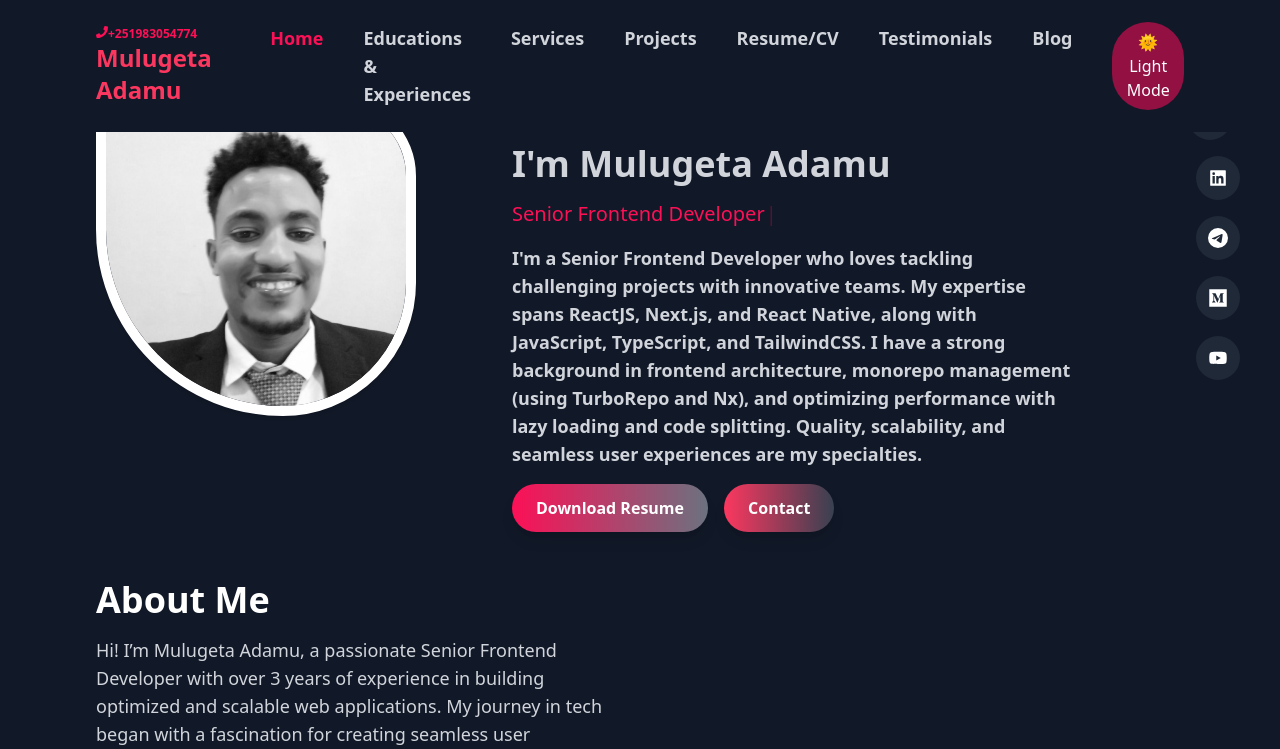
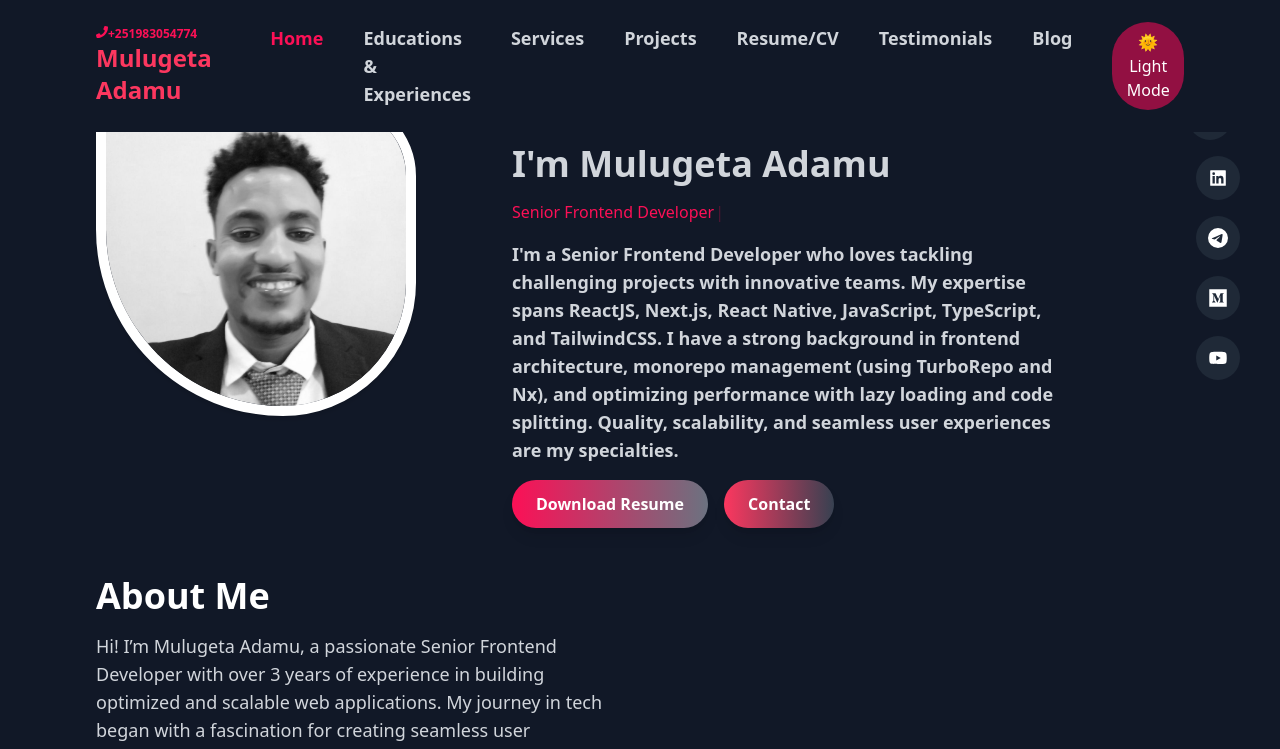
Before and after one commit to Mulugeta-sPublishedProjects/my-personal-website, a Next.js app: page / in a window 1280 px wide. Shown: the top 749 px of the page. Built offline with nearby package versions, Linux system fonts and the light colour scheme.

Commit message:
fix: fix performance
fix performance

```diff
--- a/src/app/components/home.tsx
+++ b/src/app/components/home.tsx
@@ -14,7 +14,7 @@ export default function Greeting() {
         initial={{ opacity: 0, y: -50 }}
         animate={{ opacity: 1, y: 0 }}
         transition={{ duration: 1.5 }}
-        className="w-full mx-8 flex flex-col md:flex-row items-start gap-24 "
+        className="w-full mx-8 flex flex-col md:flex-row items-start gap-24"
       >
         {/* Left: Image Section */}
         <motion.div
@@ -28,30 +28,28 @@ export default function Greeting() {
             alt="Profile"
             width={350}
             height={350}
-            className="shadow-md transition-transform hover:scale-105 w-72 h-72 sm:w-64 sm:h-64 md:w-80 md:h-80 rounded-lg object-cover"
             style={{
               filter: "grayscale(100%)",
               borderRadius: "10% 30% 50% 70%",
               border: "10px solid #fff",
             }}
+            loading="lazy"
+            className="shadow-md transition-transform hover:scale-105 w-72 h-72 sm:w-64 sm:h-64 md:w-80 md:h-80 rounded-lg object-cover grayscale border-10 border-white"
           />
         </motion.div>
 
         {/* Center: Greeting Text Section */}
         <div className="flex-1 flex flex-col items-start space-y-4 px-4 md:px-0">
           <h1 className="text-lg sm:text-xl md:text-2xl font-bold text-black dark:text-white hover:text-primary-500">
-            Hey there!{" "}
-            <span className="wave" aria-label="waving hand emoji, greeting">
-              👋🏻
-            </span>
+            Hey there! <span className="wave">👋🏻</span>
           </h1>
 
           <h2 className="text-2xl sm:text-3xl md:text-4xl mt-1 text-gray-700 dark:text-gray-300 font-bold">
             I&apos;m Mulugeta Adamu
           </h2>
 
-          <div className="text-base sm:text-lg md:text-xl mt-2 text-gray-600 dark:text-gray-400">
-            <span className="text-primary-500">
+          {/* Simplified Typewriter */}
+          <div className="w-64 md:w-72 lg:w-80 text-primary-500">
             <Typewriter
               options={{
                 strings: [
@@ -65,32 +63,31 @@ export default function Greeting() {
                 loop: true,
               }}
             />
-            </span>
           </div>
 
-          <p className="text-sm sm:text-base md:text-lg mt-2 text-gray-900 font-semibold dark:text-gray-300 leading-relaxed">
+          <div className="text-gray-900 dark:text-gray-300 text-base md:text-lg font-semibold leading-relaxed mt-2 font-sans">
             I&apos;m a Senior Frontend Developer who loves tackling challenging
             projects with innovative teams. My expertise spans{" "}
-            <span className="font-semibold">ReactJS</span>,{" "}
-            <span className="font-semibold">Next.js</span>, and{" "}
-            <span className="font-semibold">React Native</span>, along with{" "}
-            <span className="font-semibold">JavaScript</span>,{" "}
-            <span className="font-semibold">TypeScript</span>, and{" "}
-            <span className="font-semibold">TailwindCSS</span>. I have a strong
+            <strong className="font-bold">ReactJS</strong>,{" "}
+            <strong className="font-bold">Next.js</strong>,{" "}
+            <strong className="font-bold">React Native</strong>,{" "}
+            <strong className="font-bold">JavaScript</strong>,{" "}
+            <strong className="font-bold">TypeScript</strong>, and{" "}
+            <strong className="font-bold">TailwindCSS</strong>. I have a strong
             background in{" "}
-            <span className="font-semibold">frontend architecture</span>,{" "}
-            <span className="font-semibold">monorepo management</span> (using{" "}
-            <span className="font-semibold">TurboRepo</span> and{" "}
-            <span className="font-semibold">Nx</span>), and optimizing
-            performance with <span className="font-semibold">lazy loading</span>{" "}
-            and <span className="font-semibold">code splitting</span>. Quality,
+            <strong className="font-bold">frontend architecture</strong>,{" "}
+            <strong className="font-bold">monorepo management</strong> (using{" "}
+            <strong className="font-bold">TurboRepo</strong> and{" "}
+            <strong className="font-bold">Nx</strong>), and optimizing
+            performance with <strong className="font-bold">lazy loading</strong>{" "}
+            and <strong className="font-bold">code splitting</strong>. Quality,
             scalability, and seamless user experiences are my specialties.
-          </p>
+          </div>
 
           {/* Button Group */}
           <div className="flex mt-4 space-x-4">
             <a
-              href="/resume.pdf" // Update with actual resume file path
+              href="/resume.pdf"
               download
               aria-label="Download Resume"
               className="bg-gradient-to-r from-primary-500 to-gray-500 text-white font-semibold py-2 px-4 sm:py-3 sm:px-6 rounded-full shadow-lg transition-all duration-200 ease-in-out hover:from-primary-600 hover:to-indigo-600 focus:outline-none focus:ring-2 focus:ring-offset-2 focus:ring-indigo-500"
--- a/src/app/globals.css
+++ b/src/app/globals.css
@@ -1,26 +1,23 @@
-@import url("https://fonts.googleapis.com/css2?family=Raleway:wght@500&display=swap");
 @tailwind base;
 @tailwind components;
 @tailwind utilities;
+
 @layer utilities {
+  /* Slide In Animation (using scaleX to avoid layout shift) */
   @keyframes slideIn {
     from {
-      width: 0;
+      transform: scaleX(0);
     }
     to {
-      width: 100%;
+      transform: scaleX(1);
     }
   }
   .animate-slideIn {
     animation: slideIn 0.3s ease-out forwards;
-  }
+    transform-origin: left; /* Ensure scaling from the left */
   }
 
-@layer utilities {
-  .animate-scale {
-    animation: scale 1.5s ease-in-out infinite;
-  }
-
+  /* Scale Animation */
   @keyframes scale {
     0%,
     100% {
@@ -30,12 +27,11 @@
       transform: scale(1.1);
     }
   }
+  .animate-scale {
+    animation: scale 1.5s ease-in-out infinite;
   }
-@layer utilities {
-  .animate-spin-slow {
-    animation: spin 3s linear infinite;
-  }
-}
+
+  /* Slow Spin Animation */
   @keyframes spin-slow {
     from {
       transform: rotate(0deg);
@@ -44,12 +40,17 @@
       transform: rotate(360deg);
     }
   }
-
   .animate-spin-slow {
     animation: spin-slow 2s linear infinite;
   }
-/* global.css */
+
   .rounded-custom {
     border-radius: 10% 30% 50% 70%;
     border: 10px solid #fff;
   }
+  .static-cursor {
+    display: inline-block;
+    opacity: 1;
+    animation: none;
+  }
+}
--- a/src/app/layout.tsx
+++ b/src/app/layout.tsx
@@ -1,4 +1,3 @@
-// app/layout.tsx
 import type { Metadata } from "next";
 import localFont from "next/font/local";
 import "./globals.css";
@@ -7,16 +6,18 @@ import Footer from "./components/footer";
 import RootWrapper from "./shared/root-wrapper";
 import Transition from "./shared/top-nav-transition";
 
-// Font configuration
+// Font configuration with font-display swap to reduce CLS
 const geistSans = localFont({
   src: "./fonts/GeistVF.woff",
   variable: "--font-geist-sans",
   weight: "100 900",
+  display: "swap", // Enables font-display swap
 });
 const geistMono = localFont({
   src: "./fonts/GeistMonoVF.woff",
   variable: "--font-geist-mono",
   weight: "100 900",
+  display: "swap",
 });
 
 export const metadata: Metadata = {
@@ -24,7 +25,6 @@ export const metadata: Metadata = {
   description: "My Portfolio",
 };
 
-// Root Layout
 export default function RootLayout({
   children,
 }: Readonly<{
@@ -41,7 +41,6 @@ export default function RootLayout({
             <main className="px-4 md:px-8 lg:px-16 flex-grow min-h-screen my-24">
               {children}
             </main>
-
             <Footer />
           </Transition>
         </RootWrapper>
--- a/src/app/shared/loader.tsx
+++ b/src/app/shared/loader.tsx
@@ -3,83 +3,38 @@ import React from "react";
 
 export const Splash = () => {
   return (
-    <div className="h-[50vh] w-full flex items-center justify-center mt-[20%] relative">
+    <div className="h-[50vh] w-full flex items-center justify-center mt-[20%]">
       <svg
         xmlns="http://www.w3.org/2000/svg"
-        viewBox="0 0 100 100"
-        preserveAspectRatio="xMidYMid"
-        className="w-24 h-24 sm:w-32 sm:h-32 md:w-40 md:h-40 lg:w-48 lg:h-48"
-        style={{
-          shapeRendering: "auto",
-          display: "block",
-        }}
+        viewBox="0 0 50 50"
+        className="w-16 h-16 text-primary-500"
       >
-        {/* Defining Gradients */}
-        <defs>
-          <linearGradient
-            id="outerGradient"
-            x1="0%"
-            y1="0%"
-            x2="100%"
-            y2="100%"
-          >
-            <stop offset="0%" stopColor="#FF5D87" />
-            <stop offset="100%" stopColor="#8c28af" />
-          </linearGradient>
-          <linearGradient
-            id="innerGradient"
-            x1="0%"
-            y1="0%"
-            x2="100%"
-            y2="100%"
-          >
-            <stop offset="0%" stopColor="#3b55a3" />
-            <stop offset="100%" stopColor="#145baf" />
-          </linearGradient>
-        </defs>
-
-        <g>
         <circle
-            strokeLinecap="round"
+          cx="25"
+          cy="25"
+          r="20"
           fill="none"
-            strokeDasharray="50.26548245743669 50.26548245743669"
-            stroke="url(#outerGradient)"
-            strokeWidth="8"
-            r="32"
-            cy="50"
-            cx="50"
+          stroke="currentColor"
+          strokeWidth="4"
+          strokeDasharray="100"
+          strokeDashoffset="0"
         >
           <animateTransform
-              values="0 50 50;360 50 50"
-              keyTimes="0;1"
+            attributeName="transform"
+            type="rotate"
+            from="0 25 25"
+            to="360 25 25"
+            dur="1s"
             repeatCount="indefinite"
+          />
+          <animate
+            attributeName="strokeDashoffset"
+            from="0"
+            to="100"
             dur="1s"
-              type="rotate"
-              attributeName="transform"
+            repeatCount="indefinite"
           />
         </circle>
-
-          <circle
-            strokeLinecap="round"
-            fill="none"
-            strokeDashoffset="36.12831551628262"
-            strokeDasharray="36.12831551628262 36.12831551628262"
-            stroke="url(#innerGradient)"
-            strokeWidth="8"
-            r="23"
-            cy="50"
-            cx="50"
-          >
-            <animateTransform
-              values="0 50 50;-360 50 50"
-              keyTimes="0;1"
-              repeatCount="indefinite"
-              dur="1s"
-              type="rotate"
-              attributeName="transform"
-            />
-          </circle>
-        </g>
       </svg>
     </div>
   );
```
Also changed, not shown: package.json (+6 -1 lines), 1 other file (tests, documents, lock files or other folders). Lines whose indentation alone changed are shown as unchanged.
